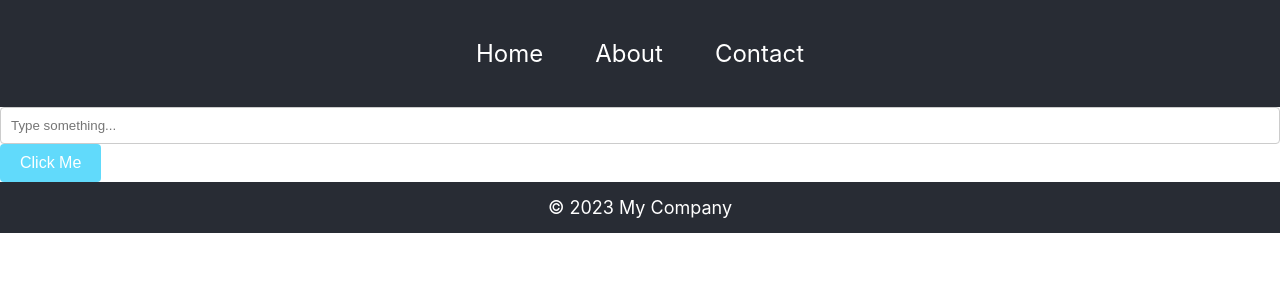
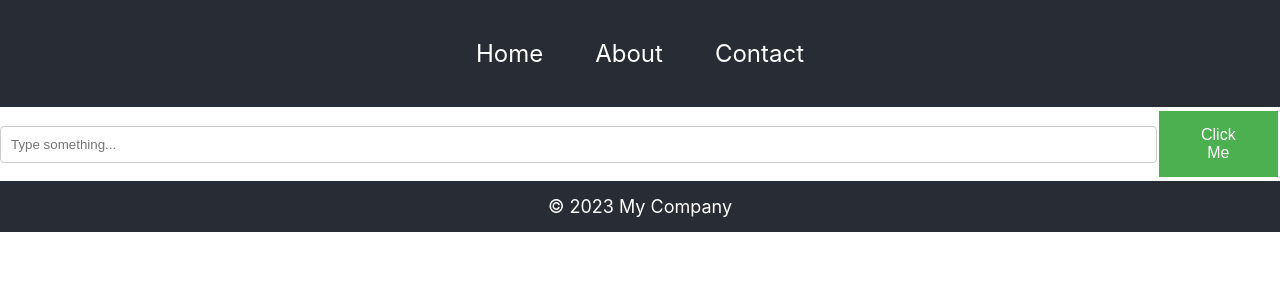
Before and after one commit to abiralchy0987/abiral-react-2, a React (Create React App) app: page / in a window 1280 px wide. Shown: the top 300 px of the page. Built offline with nearby package versions, Linux system fonts and the light colour scheme.

Commit message:
adds button and style-component

```diff
--- a/package.json
+++ b/package.json
@@ -11,6 +11,8 @@
     "react-bootstrap": "^2.10.10",
     "react-dom": "^19.1.1",
     "react-scripts": "5.0.1",
+    "style-component": "^0.0.1",
+    "styled-components": "^6.1.19",
     "web-vitals": "^2.1.4"
   },
   "scripts": {
--- a/src/App.js
+++ b/src/App.js
@@ -1,14 +1,12 @@
 
 import './App.css';
 import Header from './component/header';
+import Button from './component/button';
 import Footer from './component/footer';
-import Input from './component/input';
-import Button from './component/button';
 function App() {
   return (
    <>
    <Header />
-   <Input />
    <Button />
    <Footer />
    </>
--- a/src/component/button.css
+++ /dev/null
@@ -1,17 +0,0 @@
-.button {
-    padding: 10px 20px;
-    background-color: #61dafb;
-    border: none;
-    border-radius: 4px;
-    color: white;
-    cursor: pointer;
-    font-size: 16px;
-}
-
-.button:hover {
-    background-color: #21a1f1;
-}
-.button:active {
-    background-color: #1e90ff;
-    box-shadow: 0 5px #61dafb;
-}
--- a/src/component/button.js
+++ b/src/component/button.js
@@ -1,9 +1,40 @@
-import './button.css';
+
+import Styled from 'styled-components';
+
 const Button = () => {
+    const ButtonStyle = Styled.button`
+        background-color: #4CAF50;
+        border: none;
+        color: white;
+        padding: 15px 32px;
+        text-align: center;
+        text-decoration: none;
+        display: inline-block;
+        font-size: 16px;
+        margin: 4px 2px;
+        cursor: pointer;
+    `;
+    const InputStyle = Styled.input`
+        padding: 10px;
+        border: 1px solid #ccc;
+        border-radius: 4px;
+        box-sizing: border-box;
+        width: 100%;
+    `;
+    const InputWrapper = Styled.div`
+        display: flex;
+      justify-content: center;
+        align-items: center;
+    `;
+
   return (
-    <button className="button">
-      Click Me
-    </button>
+    <InputWrapper>
+      <InputStyle type="text" placeholder="Type something..."  className="input-field"
+      />
+      <ButtonStyle>
+        Click Me
+      </ButtonStyle>
+    </InputWrapper>
   );
 }
 
--- a/src/component/input.css
+++ /dev/null
@@ -1,13 +0,0 @@
-.input-field {
-    padding: 10px;
-    border: 1px solid #ccc;
-    border-radius: 4px;
-    width: 100%;
-    box-sizing: border-box;
-}
-
-.input-field:focus {
-    border-color: #61dafb;
-    outline: none;
-    box-shadow: 0 0 5px rgba(97, 218, 251, 0.5);
-}
--- a/src/component/input.js
+++ /dev/null
@@ -1,8 +0,0 @@
-import './input.css';
-const Input = () => {
-  return (
-    <input type="text" placeholder="Type something..." className="input-field" />
-  );
-}
-
-export default Input;
```
Also changed, not shown: 1 other file (tests, documents, lock files or other folders).
